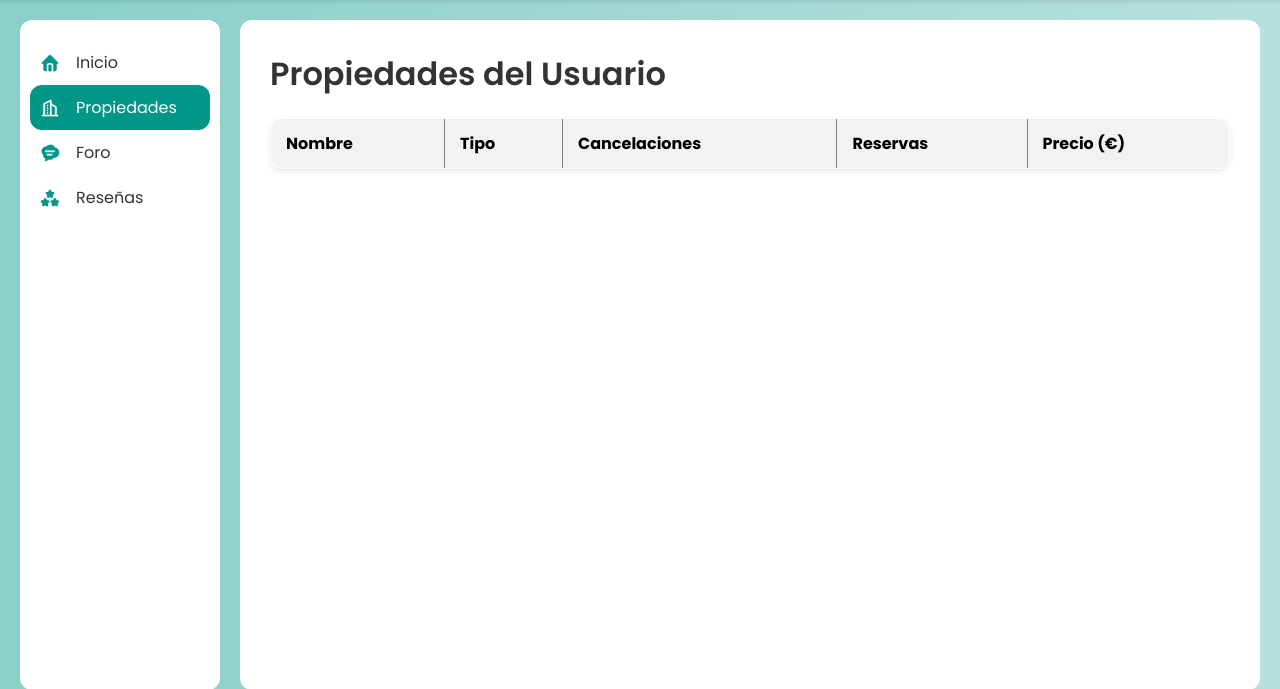
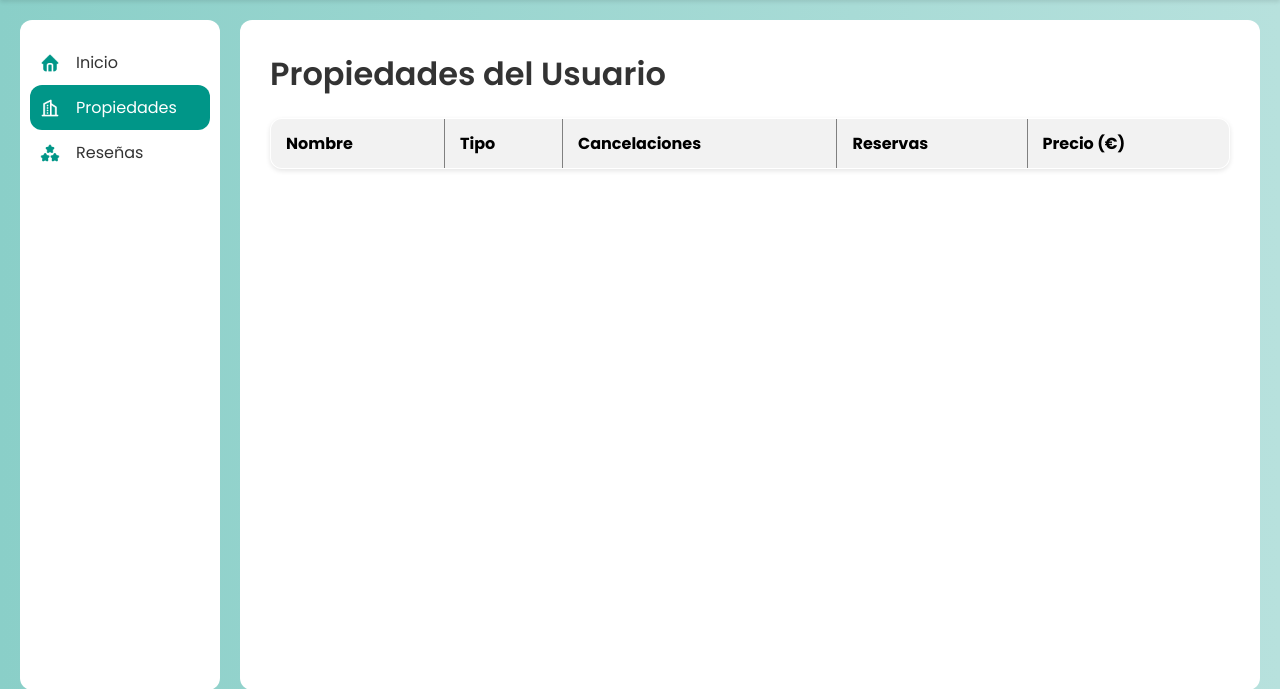
Before and after one commit to 5nullpointers/GreenLakeVillage, a Flask app: template Presentacion/templates/PropiedadesUsuario.html in a window 1280 px wide. Shown: the part 70-759 px from the top of the page. Run offline with Flask 3, Linux system fonts and the light colour scheme; the template is opened without the code that fills it, so the values that code supplies are empty; parts of the project's set-up code (start-up, migrations or seed data) failed here and were passed over; some libraries are stand-ins or nearby versions.

Commit message:
Eliminar enlace al foro en la plantilla de propiedades de usuario

```diff
--- a/Presentacion/templates/PropiedadesUsuario.html
+++ b/Presentacion/templates/PropiedadesUsuario.html
@@ -42,10 +42,6 @@
             <a href="/Propietarios/PropiedadesUsuario">Propiedades</a>
           </li>
           <li>
-            <img src="/static/images/Foro.png" alt="Foro" class="option-icon" />
-            <a href="#">Foro</a>
-          </li>
-          <li>
             <img src="/static/images/Reseñas.png" alt="Reseñas" class="option-icon" />
             <a href="#">Reseñas</a>
           </li>
```
